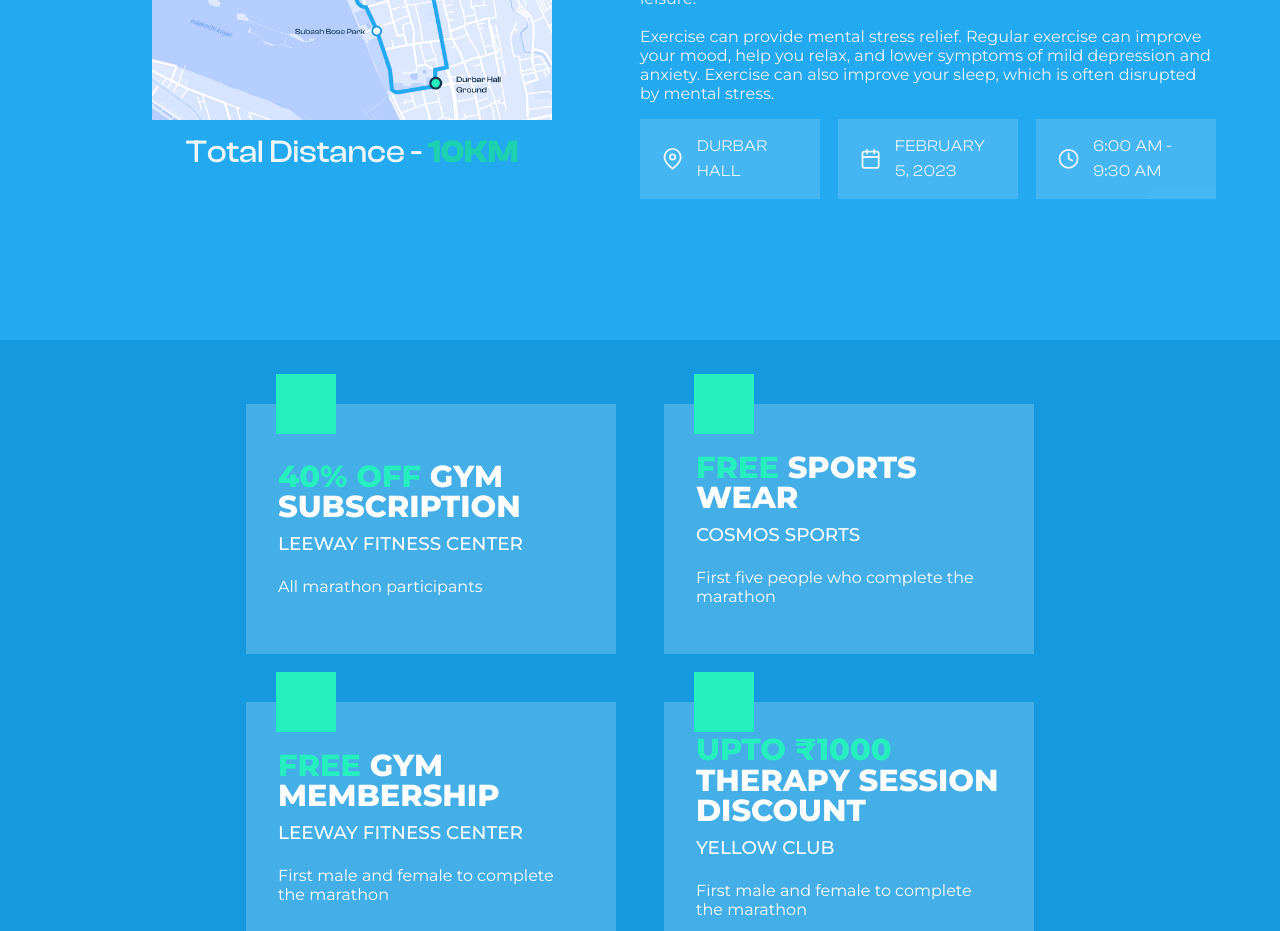
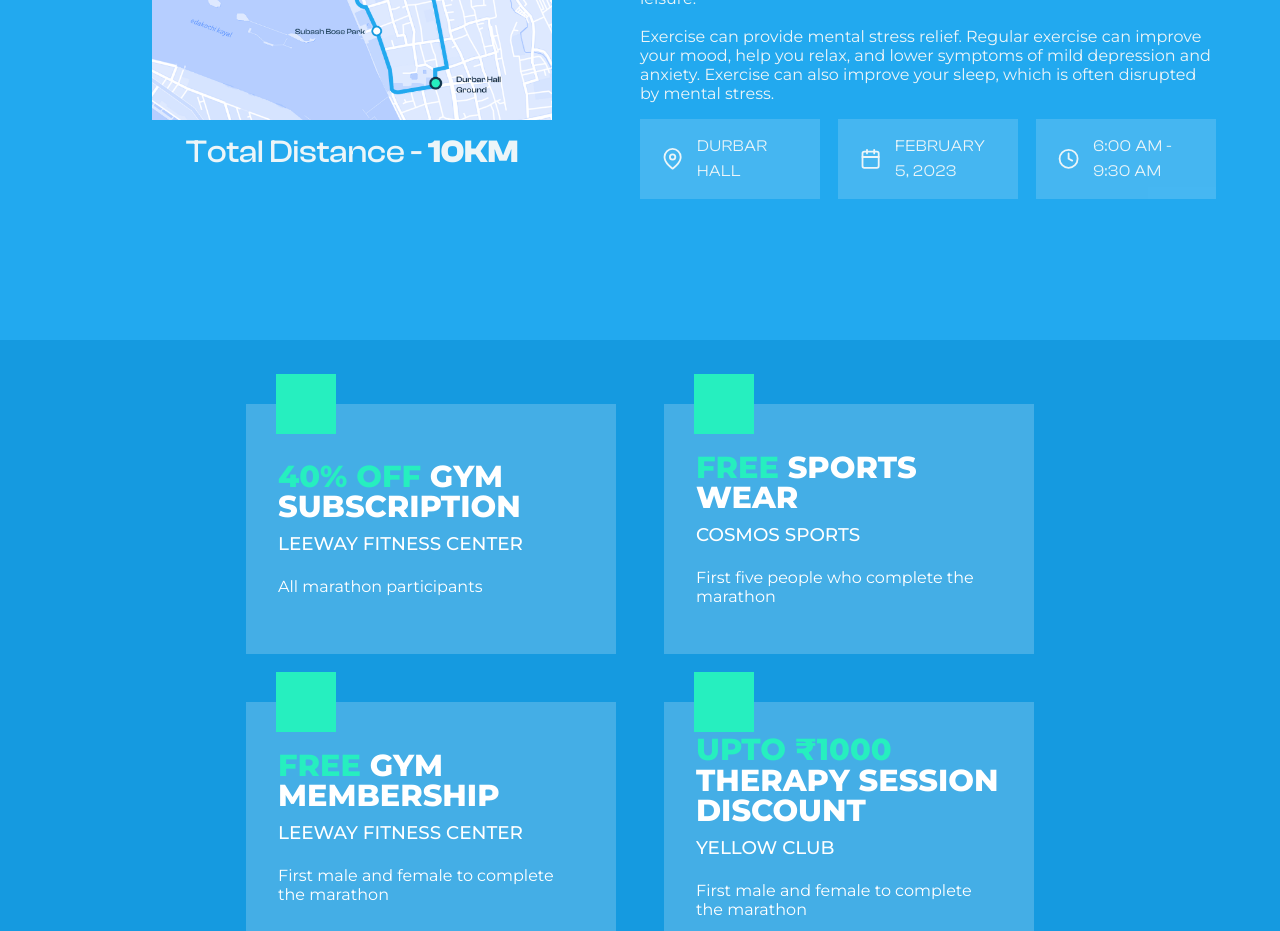
Before and after one commit to Excel2022Web/marathon, a React (Create React App) app: page / in a window 1280 px wide. Shown: the part 1260-2191 px from the top of the page. Built offline with nearby package versions, Linux system fonts and the light colour scheme; what google-maps-react would draw is missing.

Commit message:
🏃‍♀️🏃‍♂️

```diff
--- a/src/components/About/About.js
+++ b/src/components/About/About.js
@@ -15,7 +15,7 @@
               <p>Marathon Route</p>
             </div>
             <img src={map} alt="" />
-            <h1>Total Distance - <span className='primary_color bold9'>10KM</span></h1>
+            <h1>Total Distance - <span className='bold9'>10KM</span></h1>
           </div>
         </div>
         <div className='about__right' data-aos="fade-left" data-aos-duration="1200">
```
